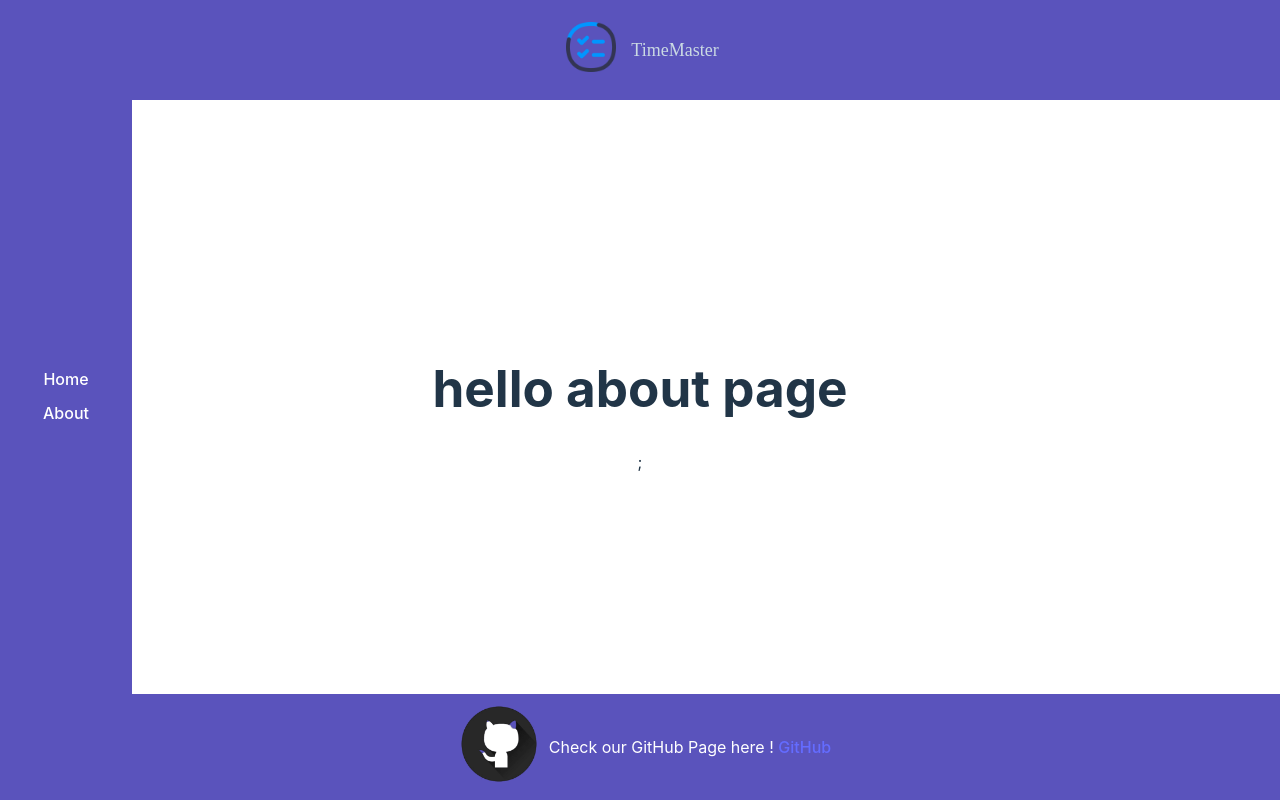
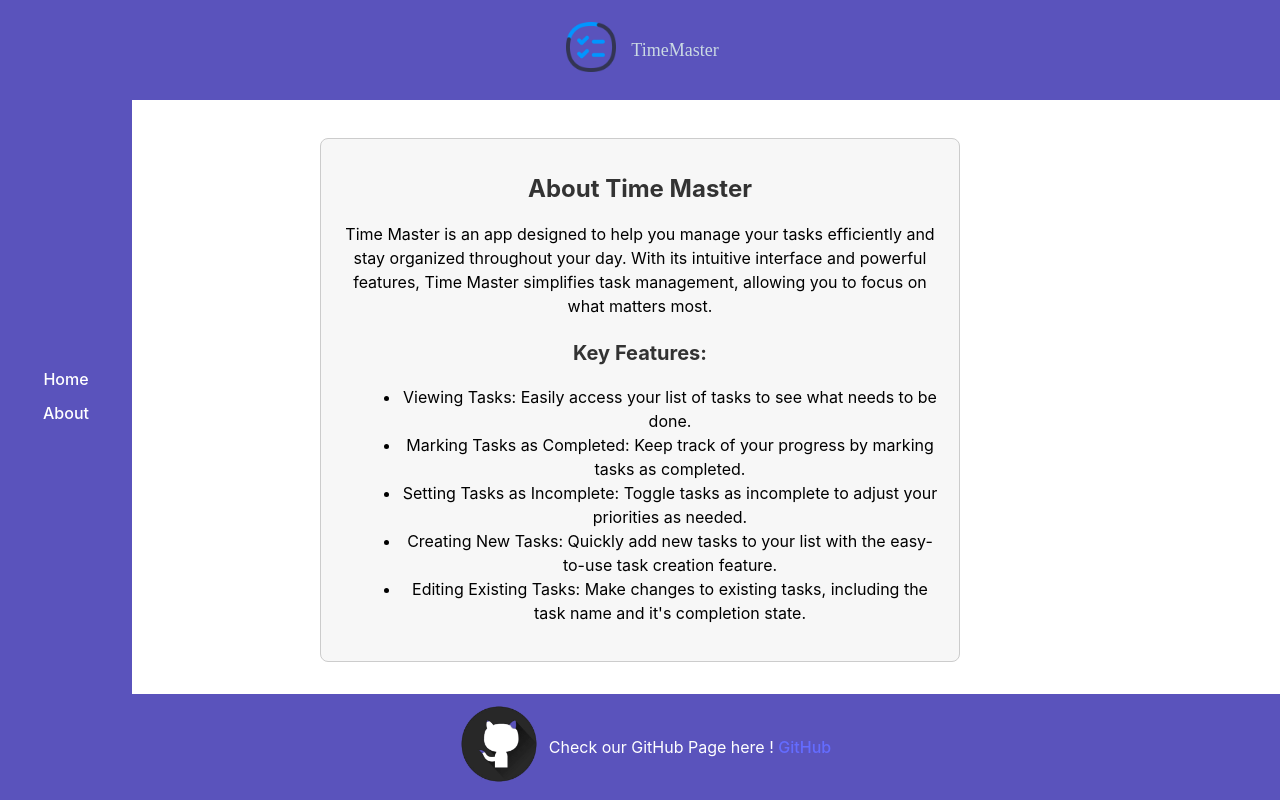
Before and after one commit to Saeideh-Bahadoran/ReactToDoApp, a React (Vite) app: page /about in a window 1280 px wide. Built offline with nearby package versions, Linux system fonts and the light colour scheme; the HTML template or start-up script is replaced by a standard one.

Commit message:
Base About Page Text

```diff
--- /dev/null
+++ b/src/assets/Pages/About.module.css
@@ -0,0 +1,35 @@
+/* About.module.css */
+.container {
+    max-width: 800px;
+    margin: 20px auto;
+    padding: 20px;
+    background-color: #f7f7f7;
+    border: 1px solid #ccc;
+    border-radius: 8px;
+  }
+
+  .title {
+    font-size: 24px;
+    font-weight: bold;
+    color: #333;
+    margin-bottom: 20px;
+  }
+
+  .description {
+    font-size: 16px;
+    line-height: 1.5;
+    color: #000000;
+  }
+
+  .subtitle {
+    font-size: 20px;
+    font-weight: bold;
+    color: #333;
+    margin-top: 20px;
+  }
+
+  .featuresList {
+    list-style-type: disc;
+    margin-left: 20px;
+    color: #000000;
+  }
--- a/src/assets/Pages/AboutPage.jsx
+++ b/src/assets/Pages/AboutPage.jsx
@@ -1,10 +1,23 @@
-import React from "react";
+// About.js
+import React from 'react';
+import styles from './About.module.css';
 
 const AboutPage = () => {
   return (
-    <>
-      <h1>hello about page</h1>;
-    </>
+    <div className={styles.container}>
+      <h1 className={styles.title}>About Time Master</h1>
+      <p className={styles.description}>
+        Time Master is an app designed to help you manage your tasks efficiently and stay organized throughout your day. With its intuitive interface and powerful features, Time Master simplifies task management, allowing you to focus on what matters most.
+      </p>
+      <h2 className={styles.subtitle}>Key Features:</h2>
+      <ul className={styles.featuresList}>
+        <li>Viewing Tasks: Easily access your list of tasks to see what needs to be done.</li>
+        <li>Marking Tasks as Completed: Keep track of your progress by marking tasks as completed.</li>
+        <li>Setting Tasks as Incomplete: Toggle tasks as incomplete to adjust your priorities as needed.</li>
+        <li>Creating New Tasks: Quickly add new tasks to your list with the easy-to-use task creation feature.</li>
+        <li>Editing Existing Tasks: Make changes to existing tasks, including the task name and it's completion state.</li>
+      </ul>
+    </div>
   );
 };
 
```
